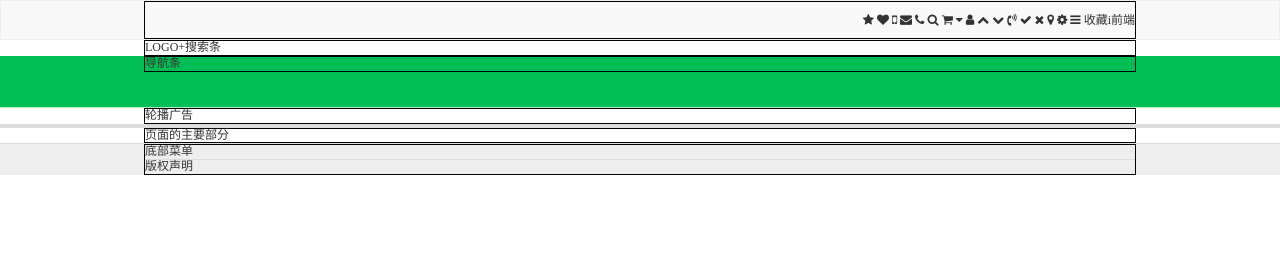
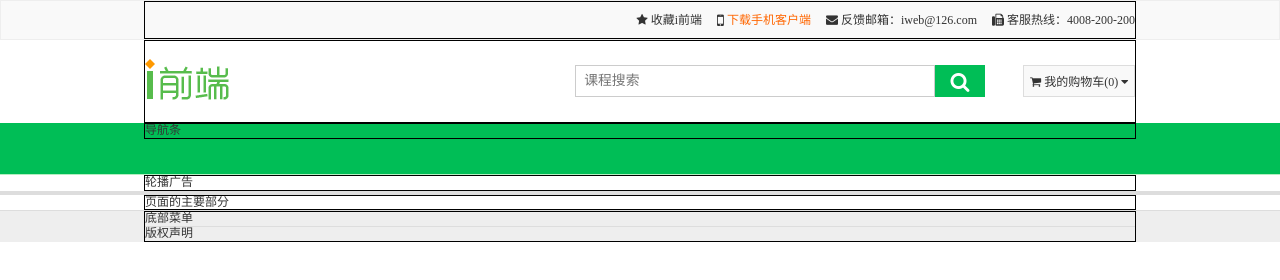
Before and after one commit to bao1224/iweb, a plain HTML site: page iweb_frontend/index.html in a window 1280 px wide. Drawn offline with Linux system fonts and the light colour scheme.

Commit message:
完成顶部条组件，和搜索条组件

```diff
--- a/iweb_frontend/css/components.css
+++ b/iweb_frontend/css/components.css
@@ -5,6 +5,64 @@
 	border: 1px solid #eee;
 	line-height: 36px;
 }
+.download-app {
+	color: #f60;
+}
+.topbar-item {
+	padding: 0 0.5em;
+}
+.topbar-item:last-child {
+	padding-right: 0;
+}
+/* 2、LOGO+搜索条 */
+.searchbar > .container {
+	/* 为了元素的绝对定位提供定位标准 */
+	position: relative;
+}
+.logo {
+	margin: 1.5em 0;
+}
+.search {
+	/* 保证元素在父容器中竖直居中方法1：调整上间距 */
+	/* margin-top: 25px; */
+	/* 保证元素在父容器中竖直居中方法2：先向下移到父容器中线
+	 一下，再向上微调自身高度一半*/
+	 position: absolute;
+	 top: 50%;      /* 距离已定位的父元素顶部为父容器的50% */
+	 right: 200px;   /*w为右侧的“我的购物车”留空*/
+	 margin-top: -16px;    /* 往上微调自身高度的一半 */
+}
+.search-input {
+	width: 360px;
+	height: 32px;
+	line-height: 32px;
+	padding: 0 0.6em;
+	font-size: 1.15em;
+	border: 1px solid #ccc;
+	/* margin-right: 50px;   /*让出右侧的搜索按钮的空间*/ */
+}
+.search-button {
+	width: 50px;
+	height: 32px;
+	background: #00be56;
+	color: #fff;
+	line-height: 32px;
+	border: none;
+	font-size: 1.7em;
+	position: absolute;
+}
+.my-cart {
+	position: absolute;
+	right: 0;
+	top: 50%;
+	height: 32px;
+	margin-top: -16px;
+	border: 1px solid #ddd;
+	background: #F9F9F9;
+	line-height: 32px;
+	padding: 0 0.5em;
+}
+/* 3、导航条 */
 .navbar {
 	background: #00be56;
 	border-bottom: 1px solid #b3efc0;
--- a/iweb_frontend/index.html
+++ b/iweb_frontend/index.html
@@ -16,32 +16,52 @@
 	<div class="topbar">
 		<div class="container">
 			<div class="text-right">
-				<a href="#">
+				<a href="#" class="topbar-item">
 					<span class="fa fa-star"></span>
-					<span class="fa fa-heart"></span>
-					<span class="fa fa-mobile-phone"></span>
-					<span class="fa fa-envelope"></span>
-					<span class="fa fa-phone"></span>
-					<span class="fa fa-search"></span>
-					<span class="fa fa-shopping-cart"></span>
-					<span class="fa fa-caret-down"></span>
-					<span class="fa fa-user"></span>
-					<span class="fa fa-chevron-up"></span>
-					<span class="fa fa-chevron-down"></span>
-					<span class="fa fa-volume-control-phone"></span>
-					<span class="fa fa-check"></span>
-					<span class="fa fa-remove"></span>
-					<span class="fa fa-map-marker"></span>
-					<span class="fa fa-gear"></span>
-					<span class="fa fa-navicon"></span>
 					收藏i前端
 				</a>
+				<a href="#" class="topbar-item">
+					<span class="fa fa-lg fa-mobile"></span>
+					<span class="download-app">下载手机客户端</span>
+				</a>
+				<span class="topbar-item">
+					<span class="fa fa-envelope"></span>
+					反馈邮箱：iweb@126.com
+				</span>
+				<span class="topbar-item">
+					<span class="fa fa-fax"></span>
+					客服热线：4008-200-200
+				</span>
 			</div>
 		</div>
 	</div>
 	<!-- 2、搜索条：searchbar -->
 	<div class="searchbar">
-		<div class="container">LOGO+搜索条</div>
+		<div class="container">
+			<div class="row">
+				<!-- 左侧的LOGO -->
+				<div class="col-lg-2">
+					<a href="index.html">
+						<img src="img/logo.png" class="logo">
+					</a>
+				</div>
+				<!-- 靠右对齐的搜索框和购物车按钮 -->
+				<div class="col-lg-10">
+					<div class="search">
+						<input placeholder="课程搜索" class="search-input">
+						<button class="search-button">
+							<span class="fa fa-search"></span>
+						</button>
+					</div>
+					<!-- 我的购物车 -->
+					<div class="my-cart">
+						<span class="fa fa-shopping-cart"></span>
+						我的购物车(0)
+						<span class="fa fa-caret-down"></span>
+					</div>
+				</div>
+			</div>
+		</div>
 	</div>
 	<!-- 3、导航条：navbar -->
 	<div class="navbar">
```
Also changed, not shown: iweb_frontend/06-test.html (added, +99 -0 lines), iweb_frontend/note.txt (+21 -0 lines).
